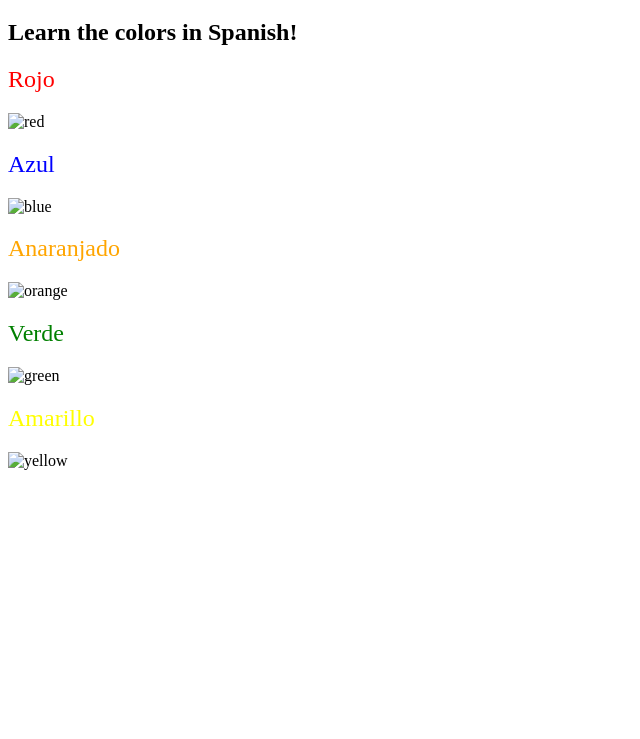
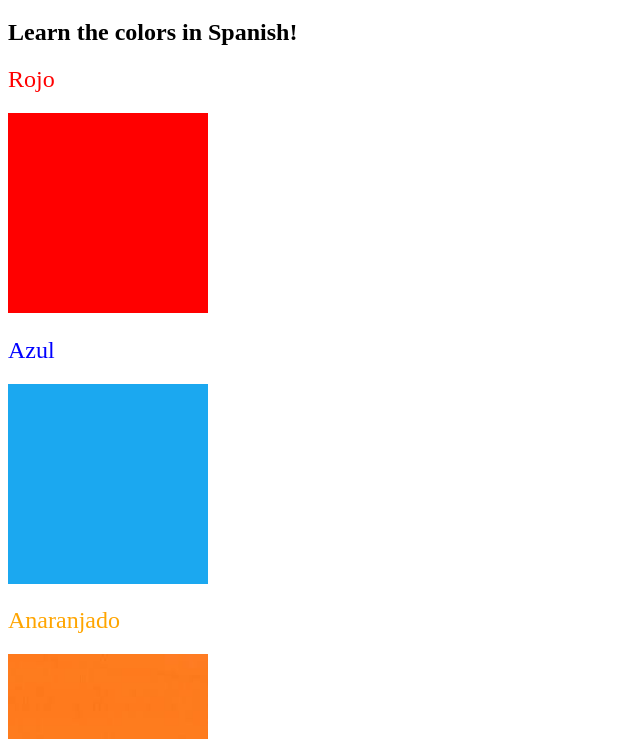
Before and after one commit to PranavPEC/Test, a plain HTML site: page index.html in a window 1280 px wide. Shown: the part 61-800 px from the top of the page, without its empty margins (0-640 px from the left). Drawn offline with Linux system fonts and the light colour scheme.

Commit message:
Update index.html

```diff
--- a/index.html
+++ b/index.html
@@ -11,19 +11,19 @@
   <h1>Colors</h1>
   <h2>Learn the colors in Spanish!</h2>
   <h2 class="color-title" id="red">Rojo</h2>
-  <img class="color" src="./assets/images/red.png" alt="red" />
+  <img class="color" src="./red.png" alt="red" />
 
   <h2 class="color-title" id="blue">Azul</h2>
-  <img src="./assets/images/blue.png" alt="blue" />
+  <img src="./blue.png" alt="blue" />
 
   <h2 class="color-title" id="orange">Anaranjado</h2>
-  <img src="./assets/images/orange.png" alt="orange" />
+  <img src="./orange.png" alt="orange" />
 
   <h2 class="color-title" id="green">Verde</h2>
-  <img src="./assets/images/green.png" alt="green" />
+  <img src="./green.png" alt="green" />
 
   <h2 class="color-title" id="yellow">Amarillo</h2>
-  <img src="./assets/images/yellow.png" alt="yellow" />
+  <img src="./yellow.png" alt="yellow" />
 </body>
 
 </html>
```
